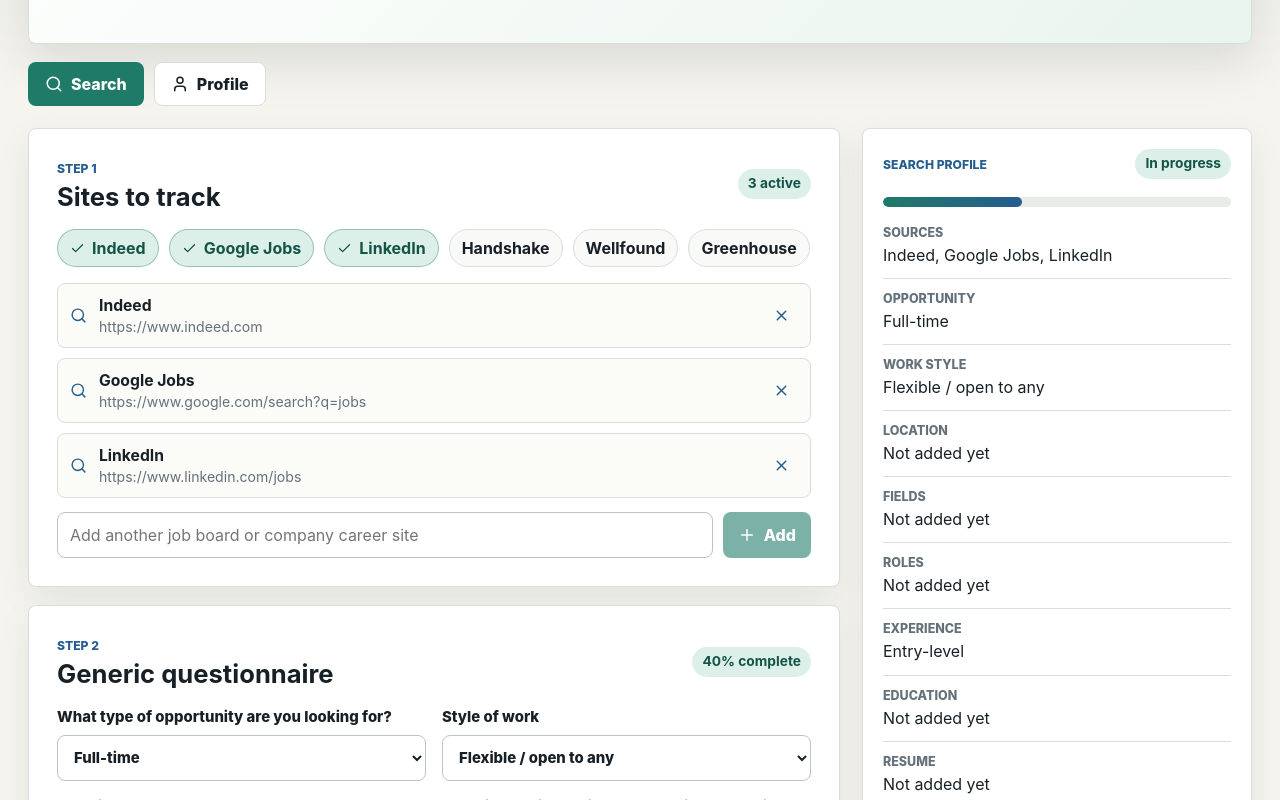
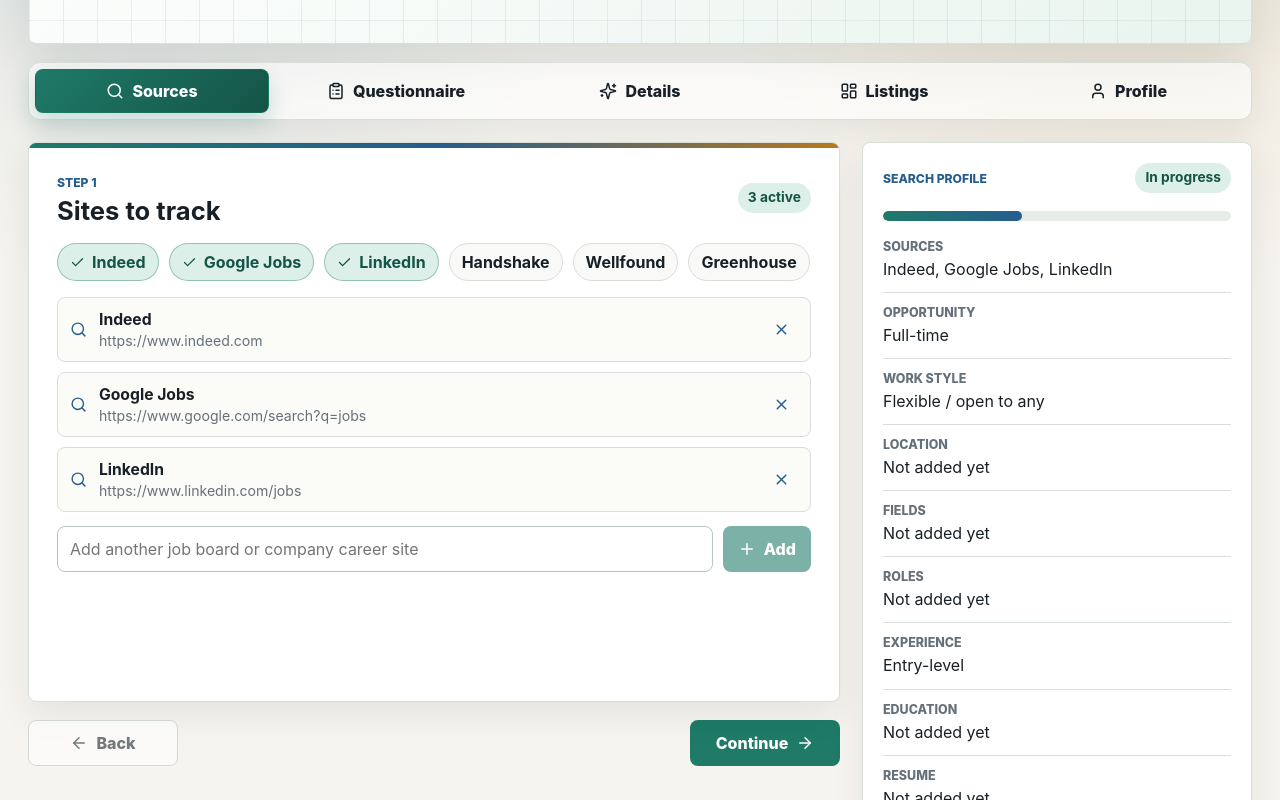
Before and after one commit to autumndomingo/agentmom, a React (Vite) app in the folder ui/: page / in a window 1280 px wide. Shown: the part 280-1080 px from the top of the page. Built offline with nearby package versions, Linux system fonts and the light colour scheme.

Commit message:
job finding

```diff
--- a/ui/src/main.jsx
+++ b/ui/src/main.jsx
@@ -1,6 +1,8 @@
 import React, { useEffect, useMemo, useRef, useState } from 'react';
 import { createRoot } from 'react-dom/client';
 import {
+  ArrowLeft,
+  ArrowRight,
   Bookmark,
   BriefcaseBusiness,
   Check,
@@ -11,6 +13,7 @@ import {
   Loader2,
   Plus,
   Search,
+  Sparkles,
   Trash2,
   Upload,
   User,
@@ -53,7 +56,7 @@ function App() {
   const [sources, setSources] = usePersistentState('sources', defaultSources);
   const [savedOpportunities, setSavedOpportunities] = usePersistentState('savedOpportunities', []);
   const [applications, setApplications] = usePersistentState('applications', []);
-  const [activeTab, setActiveTab] = useState('search');
+  const [activeTab, setActiveTab] = useState('sources');
   const [sourceInput, setSourceInput] = useState('');
   const [resume, setResume] = useState(null);
   const [savedAt, setSavedAt] = useState('');
@@ -210,6 +213,7 @@ function App() {
     setSearchError('');
     setJobMatches([]);
     setSourceNotes([]);
+    setActiveTab('listings');
 
     try {
       const response = await fetch('/api/opportunity-search', {
@@ -259,12 +263,36 @@ function App() {
 
       <nav className="topTabs" aria-label="Opportunity workspace">
         <button
-          className={activeTab === 'search' ? 'active' : ''}
+          className={activeTab === 'sources' ? 'active' : ''}
           type="button"
-          onClick={() => setActiveTab('search')}
+          onClick={() => setActiveTab('sources')}
         >
           <Search size={18} />
-          Search
+          Sources
+        </button>
+        <button
+          className={activeTab === 'questionnaire' ? 'active' : ''}
+          type="button"
+          onClick={() => setActiveTab('questionnaire')}
+        >
+          <ClipboardList size={18} />
+          Questionnaire
+        </button>
+        <button
+          className={activeTab === 'details' ? 'active' : ''}
+          type="button"
+          onClick={() => setActiveTab('details')}
+        >
+          <Sparkles size={18} />
+          Details
+        </button>
+        <button
+          className={activeTab === 'listings' ? 'active' : ''}
+          type="button"
+          onClick={() => setActiveTab('listings')}
+        >
+          <LayoutDashboard size={18} />
+          Listings
         </button>
         <button
           className={activeTab === 'profile' ? 'active' : ''}
@@ -276,10 +304,10 @@ function App() {
         </button>
       </nav>
 
-      {activeTab === 'search' && (
-        <>
-      <section className="workspace">
+      {['sources', 'questionnaire', 'details'].includes(activeTab) && (
+      <section className="workspace setupWorkspace">
         <form className="intakePanel" onSubmit={(event) => event.preventDefault()}>
+          {activeTab === 'sources' && (
           <section className="formSection" aria-labelledby="sources-heading">
             <div className="sectionHeader">
               <div>
@@ -338,7 +366,9 @@ function App() {
               </button>
             </div>
           </section>
+          )}
 
+          {activeTab === 'questionnaire' && (
           <section className="formSection" aria-labelledby="questionnaire-heading">
             <div className="sectionHeader">
               <div>
@@ -463,7 +493,9 @@ function App() {
               </div>
             </div>
           </section>
+          )}
 
+          {activeTab === 'details' && (
           <section className="formSection" aria-labelledby="personal-heading">
             <div className="sectionHeader">
               <div>
@@ -481,6 +513,39 @@ function App() {
               />
             </label>
           </section>
+          )}
+
+          <div className="stepControls" aria-label="Search setup navigation">
+            <button
+              type="button"
+              className="secondaryAction"
+              disabled={activeTab === 'sources'}
+              onClick={() => setActiveTab(activeTab === 'details' ? 'questionnaire' : 'sources')}
+            >
+              <ArrowLeft size={18} />
+              Back
+            </button>
+            {activeTab !== 'details' ? (
+              <button
+                type="button"
+                className="primaryAction inlineAction"
+                onClick={() => setActiveTab(activeTab === 'sources' ? 'questionnaire' : 'details')}
+              >
+                Continue
+                <ArrowRight size={18} />
+              </button>
+            ) : (
+              <button
+                className="primaryAction inlineAction"
+                type="button"
+                disabled={!readyToSearch || searchState === 'searching'}
+                onClick={saveSearchProfile}
+              >
+                {searchState === 'searching' ? <Loader2 className="spinIcon" size={18} /> : <Search size={18} />}
+                {searchState === 'searching' ? 'Searching job sites' : 'Save Search Profile'}
+              </button>
+            )}
+          </div>
         </form>
 
         <aside className="summaryPanel" aria-label="Search profile summary">
@@ -525,9 +590,10 @@ function App() {
           </button>
         </aside>
       </section>
+      )}
 
-      {(searchState !== 'idle' || jobMatches.length > 0 || sourceNotes.length > 0) && (
-        <section className="resultsPanel" aria-live="polite" aria-labelledby="results-heading">
+      {activeTab === 'listings' && (
+        <section className="resultsPanel listingsPage" aria-live="polite" aria-labelledby="results-heading">
           <div className="sectionHeader">
             <div>
               <span>Search results</span>
@@ -539,6 +605,20 @@ function App() {
                 : `${jobMatches.length} match${jobMatches.length === 1 ? '' : 'es'}`}
             </strong>
           </div>
+
+          {searchState === 'idle' && jobMatches.length === 0 && (
+            <div className="listingEmptyHero">
+              <div>
+                <Search size={28} />
+              </div>
+              <h3>No listings searched yet</h3>
+              <p>Finish the setup pages and save the search profile to pull matching opportunities here.</p>
+              <button type="button" className="primaryAction inlineAction" onClick={() => setActiveTab('details')}>
+                Go to personal details
+                <ArrowRight size={18} />
+              </button>
+            </div>
+          )}
 
           {searchState === 'searching' && (
             <div className="searchingState">
@@ -612,8 +692,6 @@ function App() {
             </div>
           )}
         </section>
-      )}
-        </>
       )}
 
       {activeTab === 'profile' && (
--- a/ui/src/styles.css
+++ b/ui/src/styles.css
@@ -33,6 +33,8 @@ body {
   margin: 0;
   min-height: 100vh;
   background:
+    radial-gradient(circle at 12% 8%, rgb(37 93 143 / 12%), transparent 28%),
+    radial-gradient(circle at 88% 12%, rgb(183 121 31 / 13%), transparent 26%),
     linear-gradient(180deg, rgb(31 122 104 / 8%), transparent 360px),
     var(--bg);
 }
@@ -74,9 +76,13 @@ textarea:disabled {
   gap: 22px;
   align-items: start;
   background:
+    linear-gradient(90deg, rgb(31 122 104 / 10%) 0 1px, transparent 1px 100%),
+    linear-gradient(0deg, rgb(37 93 143 / 8%) 0 1px, transparent 1px 100%),
     linear-gradient(135deg, rgb(255 255 255 / 92%), rgb(220 239 233 / 62%)),
     var(--surface);
+  background-size: 34px 34px, 34px 34px, auto, auto;
   box-shadow: var(--shadow);
+  overflow: hidden;
 }
 
 .brandMark {
@@ -85,9 +91,10 @@ textarea:disabled {
   border-radius: 8px;
   display: grid;
   place-items: center;
-  background: var(--accent);
+  background: linear-gradient(135deg, var(--accent), var(--blue));
   color: white;
   flex: 0 0 auto;
+  box-shadow: 0 14px 28px rgb(31 122 104 / 24%);
 }
 
 .heroCopy {
@@ -138,28 +145,35 @@ textarea:disabled {
 
 .topTabs {
   margin-top: 18px;
-  display: flex;
+  padding: 6px;
+  border: 1px solid var(--line);
+  border-radius: 12px;
+  display: grid;
+  grid-template-columns: repeat(5, minmax(0, 1fr));
   gap: 10px;
-  flex-wrap: wrap;
+  background: rgb(255 255 255 / 62%);
+  box-shadow: 0 10px 30px rgb(27 39 35 / 8%);
 }
 
 .topTabs button {
   min-height: 44px;
   padding: 0 16px;
-  border: 1px solid var(--line);
+  border: 1px solid transparent;
   border-radius: 8px;
   display: inline-flex;
   align-items: center;
+  justify-content: center;
   gap: 8px;
   color: var(--ink);
-  background: var(--surface-strong);
+  background: transparent;
   font-weight: 800;
 }
 
 .topTabs button.active {
   border-color: rgb(31 122 104 / 38%);
   color: white;
-  background: var(--accent);
+  background: linear-gradient(135deg, var(--accent), var(--accent-dark));
+  box-shadow: 0 10px 22px rgb(31 122 104 / 22%);
 }
 
 .workspace {
@@ -185,6 +199,23 @@ textarea:disabled {
 
 .formSection {
   padding: clamp(18px, 3vw, 28px);
+  min-height: 560px;
+  display: grid;
+  align-content: start;
+  position: relative;
+  overflow: hidden;
+}
+
+.formSection::before {
+  position: absolute;
+  inset: 0 0 auto;
+  height: 5px;
+  content: "";
+  background: linear-gradient(90deg, var(--accent), var(--blue), var(--gold));
+}
+
+.setupWorkspace .formSection {
+  animation: riseIn 220ms ease-out;
 }
 
 .sectionHeader,
@@ -342,7 +373,8 @@ textarea:focus {
 
 .addSourceRow button,
 .resumeActions button,
-.primaryAction {
+.primaryAction,
+.secondaryAction {
   min-height: 46px;
   padding: 0 15px;
   border-radius: 8px;
@@ -498,6 +530,35 @@ textarea:focus {
   margin-top: 14px;
 }
 
+.inlineAction {
+  width: auto;
+  margin-top: 0;
+}
+
+.secondaryAction {
+  border: 1px solid var(--line-strong);
+  color: var(--ink);
+  background: white;
+}
+
+.secondaryAction:hover {
+  border-color: var(--blue);
+  color: var(--blue);
+  background: rgb(37 93 143 / 6%);
+}
+
+.stepControls {
+  display: flex;
+  justify-content: space-between;
+  gap: 12px;
+  flex-wrap: wrap;
+}
+
+.stepControls .primaryAction,
+.stepControls .secondaryAction {
+  min-width: 150px;
+}
+
 .spinIcon {
   animation: spin 900ms linear infinite;
 }
@@ -509,6 +570,50 @@ textarea:focus {
   border-radius: 8px;
   background: var(--surface-strong);
   box-shadow: 0 12px 34px rgb(27 39 35 / 8%);
+}
+
+.listingsPage {
+  min-height: 640px;
+}
+
+.listingEmptyHero {
+  min-height: 430px;
+  display: grid;
+  place-items: center;
+  align-content: center;
+  gap: 12px;
+  text-align: center;
+  background:
+    linear-gradient(90deg, rgb(31 122 104 / 8%) 0 1px, transparent 1px 100%),
+    linear-gradient(0deg, rgb(37 93 143 / 7%) 0 1px, transparent 1px 100%),
+    #fbfbf8;
+  background-size: 32px 32px;
+  border: 1px dashed var(--line-strong);
+  border-radius: 8px;
+}
+
+.listingEmptyHero > div {
+  width: 64px;
+  height: 64px;
+  border-radius: 18px;
+  display: grid;
+  place-items: center;
+  color: white;
+  background: linear-gradient(135deg, var(--blue), var(--accent));
+  box-shadow: 0 16px 28px rgb(37 93 143 / 22%);
+}
+
+.listingEmptyHero h3 {
+  margin: 0;
+  font-size: clamp(1.45rem, 3vw, 2rem);
+  letter-spacing: 0;
+}
+
+.listingEmptyHero p {
+  max-width: 470px;
+  margin: 0;
+  color: var(--muted);
+  line-height: 1.5;
 }
 
 .searchingState {
@@ -565,7 +670,9 @@ textarea:focus {
   padding: 16px;
   border: 1px solid var(--line);
   border-radius: 8px;
-  background: #fbfbf8;
+  background:
+    linear-gradient(180deg, rgb(255 255 255 / 94%), rgb(251 251 248 / 100%));
+  box-shadow: 0 10px 22px rgb(27 39 35 / 7%);
 }
 
 .jobCardTop {
@@ -908,7 +1015,23 @@ textarea:focus {
   }
 }
 
+@keyframes riseIn {
+  from {
+    opacity: 0;
+    transform: translateY(8px);
+  }
+
+  to {
+    opacity: 1;
+    transform: translateY(0);
+  }
+}
+
 @media (max-width: 980px) {
+  .topTabs {
+    grid-template-columns: repeat(2, minmax(0, 1fr));
+  }
+
   .workspace {
     grid-template-columns: 1fr;
   }
@@ -943,6 +1066,10 @@ textarea:focus {
     grid-template-columns: 1fr;
   }
 
+  .formSection {
+    min-height: auto;
+  }
+
   .resumeActions {
     justify-content: stretch;
   }
@@ -970,4 +1097,13 @@ textarea:focus {
     justify-content: start;
     justify-items: start;
   }
+
+  .topTabs {
+    grid-template-columns: 1fr;
+  }
+
+  .stepControls .primaryAction,
+  .stepControls .secondaryAction {
+    width: 100%;
+  }
 }
```
